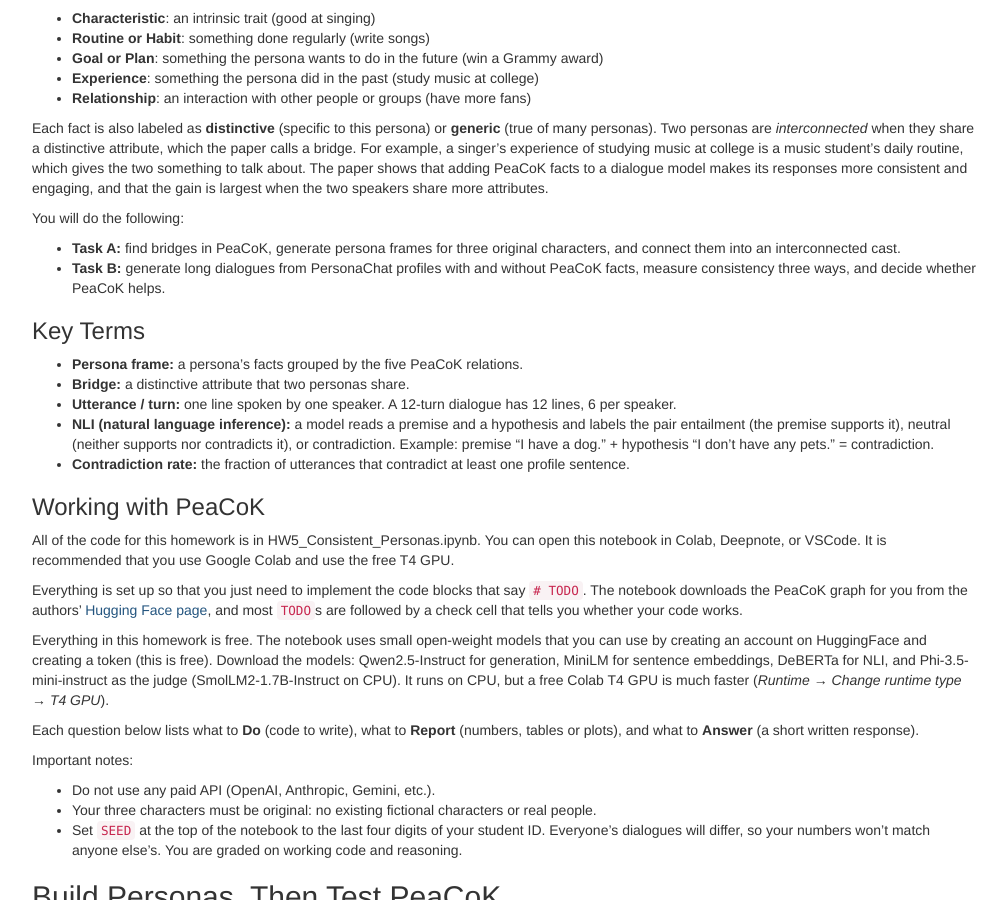
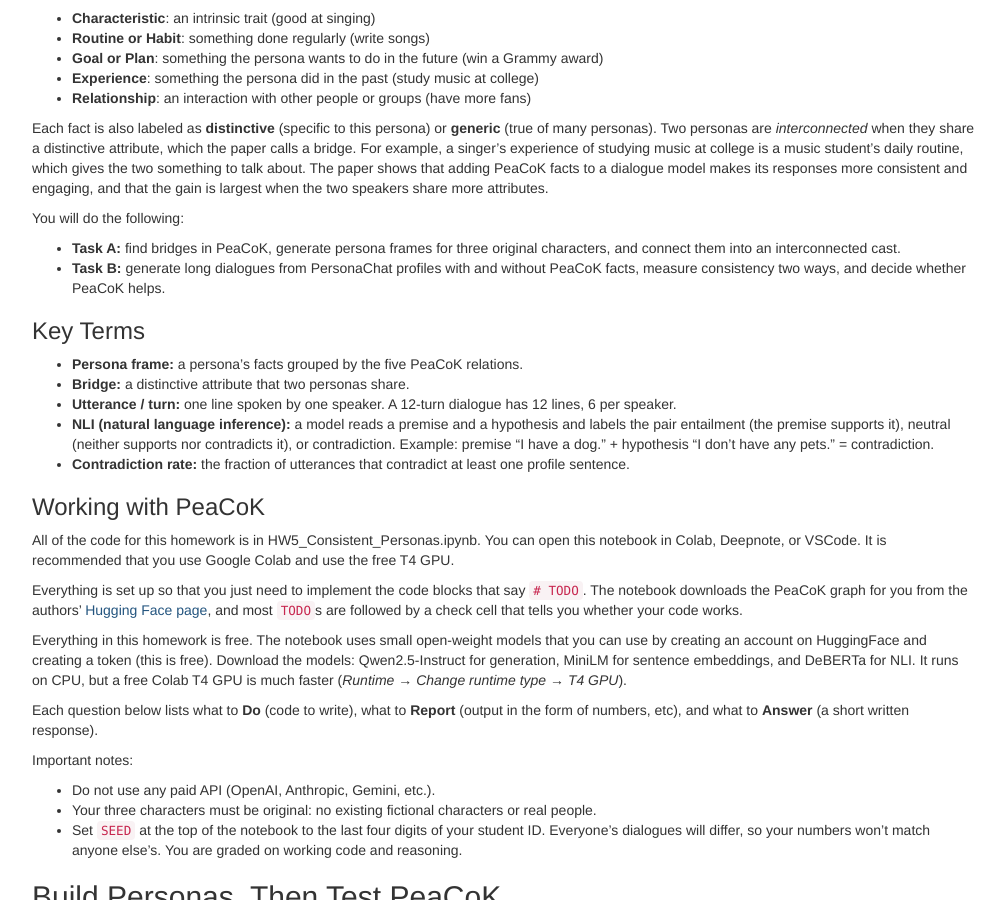
Before and after one commit to lara-martin/neurosymbolic-text-gen, a Jekyll site: the page built from homeworks/personas/peacok.md, in a window 1280 px wide and 900 px high, scrolled down 563 px. Shown: the whole window, without its empty margins (233-1238 px from the left). Built offline with Jekyll 4.4.1, drawn with Linux system fonts in a browser that asks for light colours; nearby versions of some CDN libraries; a script that is not in the unit is left out; some of the changed text lies outside the part shown.

Commit message:
Update peacok.md
Minor updates in the instructions.

```diff
--- a/homeworks/personas/peacok.md
+++ b/homeworks/personas/peacok.md
@@ -91,7 +91,7 @@ Each fact is also labeled as **distinctive** (specific to this persona) or **gen
 
 You will do the following:
 * **Task A:** find bridges in PeaCoK, generate persona frames for three original characters, and connect them into an interconnected cast.
-* **Task B:** generate long dialogues from PersonaChat profiles with and without PeaCoK facts, measure consistency three ways, and decide whether PeaCoK helps.
+* **Task B:** generate long dialogues from PersonaChat profiles with and without PeaCoK facts, measure consistency two ways, and decide whether PeaCoK helps.
 
 ### Key Terms
 * **Persona frame:** a persona's facts grouped by the five PeaCoK relations.
@@ -105,9 +105,9 @@ All of the code for this homework is in HW5_Consistent_Personas.ipynb. You can o
 
 Everything is set up so that you just need to implement the code blocks that say `# TODO`. The notebook downloads the PeaCoK graph for you from the authors' [Hugging Face page](https://huggingface.co/datasets/Silin1590/PeaCoK), and most `TODO`s are followed by a check cell that tells you whether your code works.
 
-Everything in this homework is free. The notebook uses small open-weight models that you can use by creating an account on HuggingFace and creating a token (this is free). Download the models: Qwen2.5-Instruct for generation, MiniLM for sentence embeddings, DeBERTa for NLI, and Phi-3.5-mini-instruct as the judge (SmolLM2-1.7B-Instruct on CPU). It runs on CPU, but a free Colab T4 GPU is much faster (*Runtime* → *Change runtime type* → *T4 GPU*).
+Everything in this homework is free. The notebook uses small open-weight models that you can use by creating an account on HuggingFace and creating a token (this is free). Download the models: Qwen2.5-Instruct for generation, MiniLM for sentence embeddings, and DeBERTa for NLI. It runs on CPU, but a free Colab T4 GPU is much faster (*Runtime* → *Change runtime type* → *T4 GPU*).
 
-Each question below lists what to **Do** (code to write), what to **Report** (numbers, tables or plots), and what to **Answer** (a short written response).
+Each question below lists what to **Do** (code to write), what to **Report** (output in the form of numbers, etc), and what to **Answer** (a short written response).
 
 Important notes:
 * Do not use any paid API (OpenAI, Anthropic, Gemini, etc.).
@@ -178,6 +178,7 @@ Two metrics decide whether PeaCoK helps the LLM stay consistent: the contradicti
 You should submit the following:
 1. The completed notebook, with all outputs, containing your code for Task A and B.
 2. A PDF file with every **Answer** item from Task A and B.
+3. The dialogues.json file you will generate in Task B.
 
 Submissions should be done on [Blackboard]({{page.submission_link}}).
 
```
